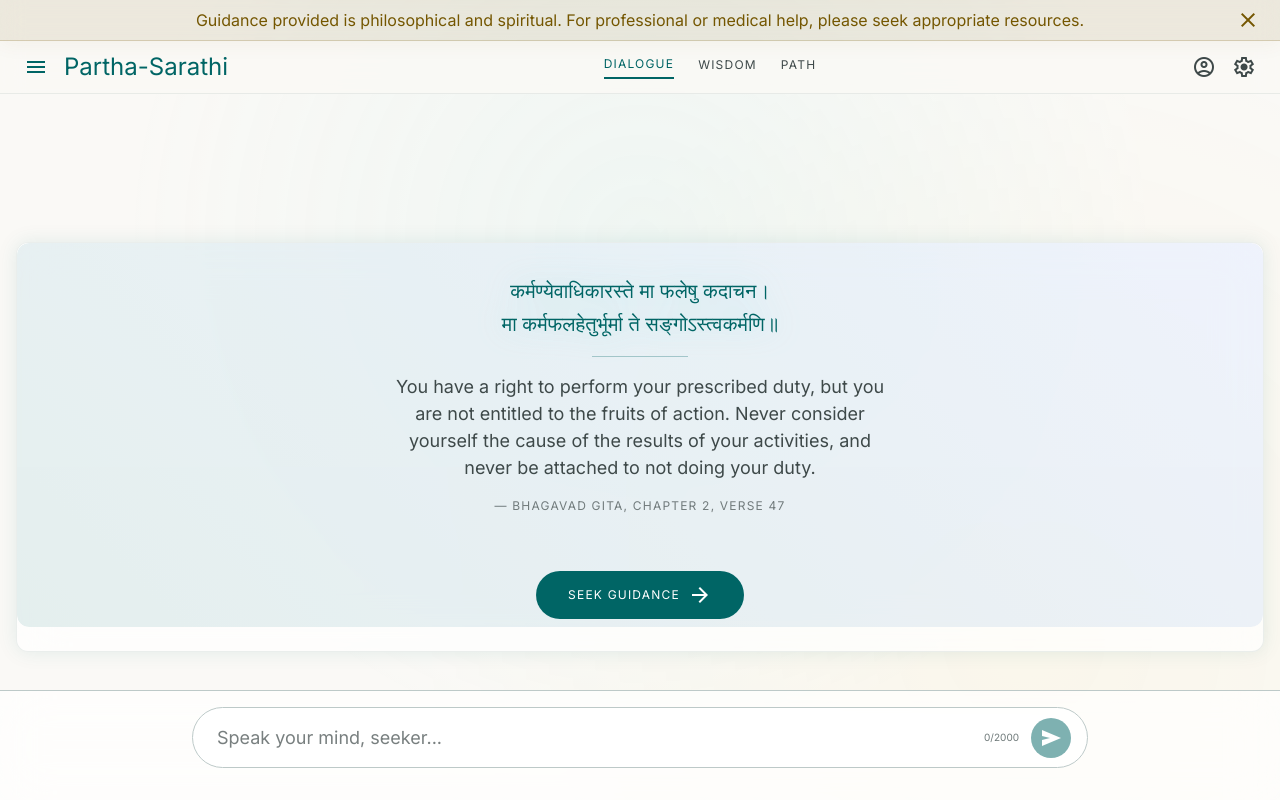
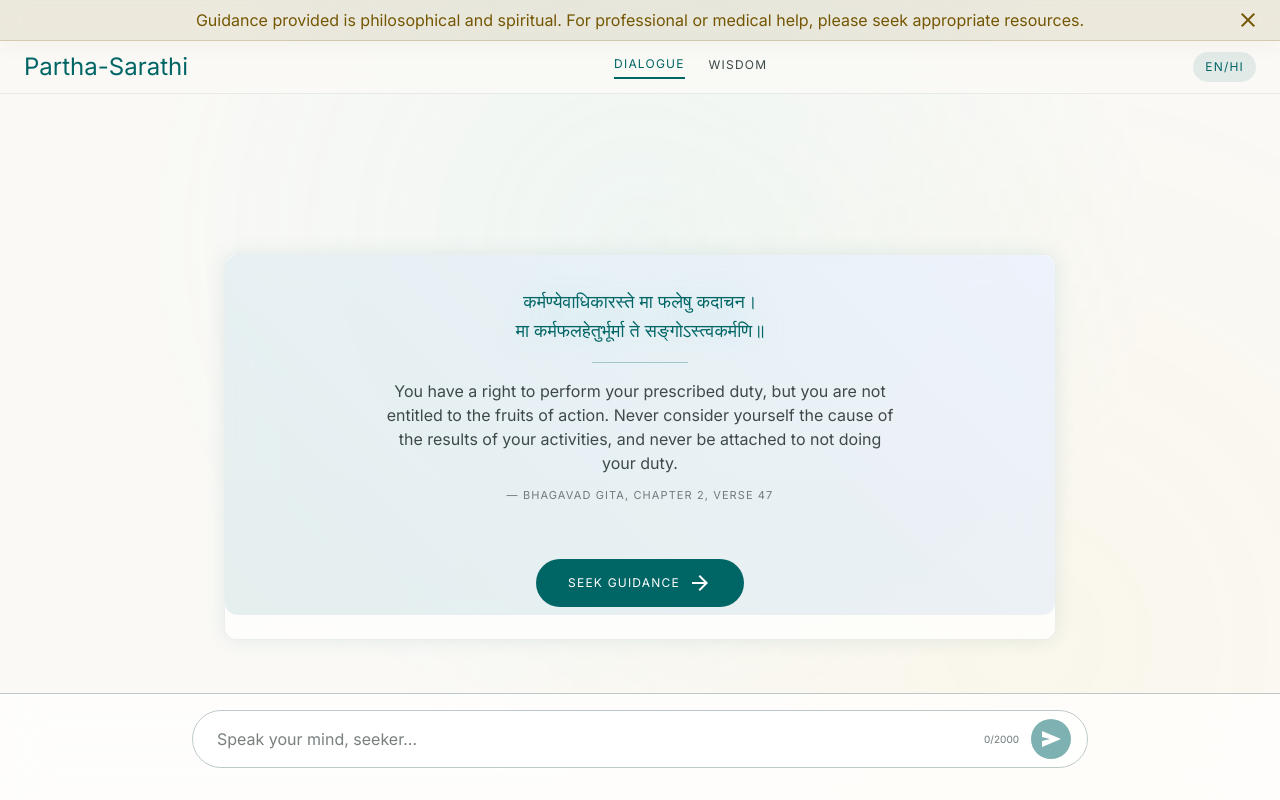
Before and after one commit to Pankaj-Shrivastava/partha-sarathi, a React (Vite) app: page / in a window 1280 px wide. Built offline with nearby package versions, Linux system fonts and the light colour scheme; a web font is replaced by a local one.

Commit message:
feat: implement core UI components for chat interface, including Shloka visualization and welcome screen.

```diff
--- a/src/App.jsx
+++ b/src/App.jsx
@@ -32,7 +32,6 @@ function App() {
       {/* Top AppBar */}
       <header className="w-full z-40 flex justify-between items-center px-4 md:px-6 py-2 bg-surface/80 backdrop-blur-md border-b border-outline-variant/30 relative">
         <div className="flex items-center gap-4">
-          <span className="material-symbols-outlined text-primary text-2xl cursor-pointer hover:text-primary-container transition-colors">menu</span>
           <div className="flex flex-col">
             <span className="font-headline-md text-[24px] text-primary">Partha-Sarathi</span>
           </div>
@@ -40,11 +39,15 @@ function App() {
         <div className="hidden md:flex items-center gap-6">
           <button className="font-label-sm text-[12px] text-primary border-b-2 border-primary pb-1 uppercase tracking-widest">Dialogue</button>
           <button className="font-label-sm text-[12px] text-on-surface-variant hover:text-primary transition-colors pb-1 uppercase tracking-widest">Wisdom</button>
-          <button className="font-label-sm text-[12px] text-on-surface-variant hover:text-primary transition-colors pb-1 uppercase tracking-widest">Path</button>
         </div>
         <div className="flex items-center gap-4">
-          <span className="material-symbols-outlined text-on-surface-variant text-2xl cursor-pointer hover:text-primary transition-colors">account_circle</span>
-          <span className="material-symbols-outlined text-on-surface-variant text-2xl cursor-pointer hover:text-primary transition-colors">settings</span>
+          <button
+            className="flex items-center gap-1 font-label-sm text-[12px] text-primary hover:text-primary-container transition-colors tracking-widest bg-primary/10 px-3 py-1.5 rounded-full"
+            aria-label="Toggle Language"
+            title="Toggle between English and Hindi"
+          >
+            <span className="uppercase">EN/HI</span>
+          </button>
         </div>
       </header>
 
--- a/src/components/ChatWindow.jsx
+++ b/src/components/ChatWindow.jsx
@@ -36,11 +36,11 @@ export default function ChatWindow({ messages }) {
 
   return (
     <div
-      className="flex-1 overflow-y-auto overflow-x-hidden relative scroll-smooth"
+      className="flex-1 overflow-y-auto overflow-x-hidden relative scroll-smooth w-full"
       ref={containerRef}
       onScroll={handleScroll}
     >
-      <main className="flex-1 w-full max-w-[1280px] mx-auto px-4 md:px-6 pt-10 pb-[120px] flex flex-col gap-8 relative z-10">
+      <main className="w-full max-w-4xl mx-auto px-6 md:px-8 pt-10 pb-[120px] flex flex-col gap-8 relative z-10">
         {messages.map((msg) => {
           if (msg.role === 'user') {
             return <MessageBubble key={msg.id} message={msg} />;
--- a/src/components/InputBar.jsx
+++ b/src/components/InputBar.jsx
@@ -23,7 +23,7 @@ export default function InputBar({ onSend, disabled, isLoading }) {
         >
           <input
             ref={inputRef}
-            className="flex-1 bg-transparent border-none text-on-surface font-body-lg text-[18px] placeholder:text-on-surface-variant/70 focus:ring-0 px-4 py-2 outline-none disabled:opacity-50"
+            className="flex-1 bg-transparent border-none text-on-surface font-body-lg text-[16px] placeholder:text-on-surface-variant/70 focus:ring-0 px-4 py-2 outline-none disabled:opacity-50"
             placeholder={isLoading ? "Seeking guidance..." : "Speak your mind, seeker..."}
             type="text"
             value={text}
--- a/src/components/ShlokaCard.jsx
+++ b/src/components/ShlokaCard.jsx
@@ -5,21 +5,20 @@ export default function ShlokaCard({ data }) {
 
   return (
     <div className="flex justify-start w-full">
-      <div className="w-full max-w-[95%] shadow-md rounded-[24px] p-[1px] bg-gradient-to-r from-primary to-secondary">
-        <div className="bg-white/85 backdrop-blur-[16px] rounded-[23px] p-6 md:p-8 flex flex-col gap-6">
+      <div className="w-full max-w-[95%] shadow-md rounded-[20px] p-[1px] bg-gradient-to-r from-primary to-secondary">
+        <div className="bg-white/85 backdrop-blur-[16px] rounded-[19px] p-5 md:p-6 flex flex-col gap-5">
 
-          {/* Citation */}
-          <div className="flex items-center gap-2 text-tertiary border-b border-outline-variant/50 pb-4">
-            <span className="material-symbols-outlined text-[18px]">auto_awesome</span>
-            <span className="font-label-sm text-[12px] tracking-widest text-tertiary uppercase">
+          <div className="flex items-center gap-2 text-tertiary border-b border-outline-variant/50 pb-3">
+            <span className="material-symbols-outlined text-[16px]">auto_awesome</span>
+            <span className="font-label-sm text-[11px] tracking-widest text-tertiary uppercase">
               Bhagavad Gita • {shloka?.citation || 'Shloka'}
             </span>
           </div>
 
           {/* Devanagari Verse */}
           {shloka?.devanagari && (
-            <div className="text-center py-4">
-              <p className="font-sanskrit text-[20px] text-primary drop-shadow-[0_0_10px_rgba(116,86,0,0.2)] leading-relaxed overflow-wrap break-word" lang="sa">
+            <div className="text-center py-3">
+              <p className="font-sanskrit text-[18px] text-primary drop-shadow-[0_0_10px_rgba(116,86,0,0.2)] leading-relaxed overflow-wrap break-word" lang="sa">
                 {shloka.devanagari}
               </p>
             </div>
@@ -27,8 +26,8 @@ export default function ShlokaCard({ data }) {
 
           {/* English Translation */}
           {translation && (
-            <div className="bg-primary/5 rounded-lg p-6 border border-primary/10">
-              <p className="font-body-lg text-[18px] text-on-surface-variant italic text-center">
+            <div className="bg-primary/5 rounded-lg p-5 border border-primary/10">
+              <p className="font-body-lg text-[16px] text-on-surface-variant italic text-center">
                 "{translation}"
               </p>
             </div>
@@ -38,12 +37,12 @@ export default function ShlokaCard({ data }) {
 
           {/* The Guidance / Application */}
           {application && (
-            <div className="flex flex-col gap-3">
-              <h3 className="font-headline-md text-[32px] font-medium text-primary flex items-center gap-2">
-                <span className="material-symbols-outlined">explore</span>
+            <div className="flex flex-col gap-2">
+              <h3 className="font-headline-md text-[24px] font-medium text-primary flex items-center gap-2">
+                <span className="material-symbols-outlined text-[20px]">explore</span>
                 The Guidance
               </h3>
-              <p className="font-body-md text-[16px] text-on-surface/90 leading-relaxed">
+              <p className="font-body-md text-[15px] text-on-surface/90 leading-relaxed">
                 {application}
               </p>
             </div>
@@ -51,12 +50,12 @@ export default function ShlokaCard({ data }) {
 
           {/* Reflection Box */}
           {reflection && (
-            <div className="bg-secondary/10 border border-secondary/30 rounded-lg p-5 mt-2 shadow-sm">
+            <div className="bg-secondary/10 border border-secondary/30 rounded-lg p-4 mt-2 shadow-sm">
               <div className="flex items-start gap-3">
-                <span className="material-symbols-outlined text-secondary mt-1">psychology</span>
+                <span className="material-symbols-outlined text-[18px] text-secondary mt-0.5">psychology</span>
                 <div>
-                  <h4 className="font-label-sm text-[12px] uppercase tracking-widest text-secondary mb-2">Reflection</h4>
-                  <p className="font-body-md text-[16px] text-on-surface">{reflection}</p>
+                  <h4 className="font-label-sm text-[11px] uppercase tracking-widest text-secondary mb-1">Reflection</h4>
+                  <p className="font-body-md text-[15px] text-on-surface">{reflection}</p>
                 </div>
               </div>
             </div>
--- a/src/components/WelcomeShloka.jsx
+++ b/src/components/WelcomeShloka.jsx
@@ -2,25 +2,25 @@ import React from 'react';
 
 export default function WelcomeShloka({ onStart }) {
   return (
-    <div className="flex-1 flex flex-col items-center justify-center relative z-10 w-full max-w-container-max mx-auto h-full px-4">
+    <div className="flex-1 flex flex-col items-center justify-center relative z-10 w-full max-w-4xl mx-auto h-full px-6 md:px-8">
       <div className="w-full bg-surface-container-lowest/70 backdrop-blur-xl border border-outline-variant/30 rounded-xl p-8 shadow-[0_0_20px_rgba(0,106,106,0.1)] hover:shadow-[0_0_50px_rgba(0,106,106,0.3)] transition-shadow duration-1000 flex flex-col items-center text-center space-y-6 relative overflow-hidden group">
 
         {/* Subtle gradient border effect via pseudo-element */}
         <div className="absolute inset-0 rounded-xl border border-transparent [background:linear-gradient(45deg,rgba(0,106,106,0.2),rgba(98,146,253,0.2))_border-box] [-webkit-mask:linear-gradient(#fff_0_0)_padding-box,linear-gradient(#fff_0_0)] [-webkit-mask-composite:xor] pointer-events-none opacity-50 group-hover:opacity-100 transition-opacity duration-500"></div>
 
-        <div className="space-y-4 z-10">
-          <p className="font-sanskrit-text text-[20px] text-primary drop-shadow-[0_0_15px_rgba(118,214,213,0.4)] leading-relaxed">
+        <div className="space-y-3 z-10">
+          <p className="font-sanskrit-text text-[18px] text-primary drop-shadow-[0_0_15px_rgba(118,214,213,0.4)] leading-relaxed">
             कर्मण्येवाधिकारस्ते मा फलेषु कदाचन।<br/>
             मा कर्मफलहेतुर्भूर्मा ते सङ्गोऽस्त्वकर्मणि॥
           </p>
 
           <div className="h-px w-24 bg-primary/30 mx-auto my-4"></div>
 
-          <p className="font-body-lg text-[18px] text-on-surface-variant max-w-lg mx-auto">
+          <p className="font-body-lg text-[16px] text-on-surface-variant max-w-lg mx-auto">
             You have a right to perform your prescribed duty, but you are not entitled to the fruits of action. Never consider yourself the cause of the results of your activities, and never be attached to not doing your duty.
           </p>
 
-          <p className="font-label-sm text-[12px] text-on-surface-variant/70 mt-2 tracking-widest uppercase">
+          <p className="font-label-sm text-[11px] text-on-surface-variant/70 mt-2 tracking-widest uppercase">
             — Bhagavad Gita, Chapter 2, Verse 47
           </p>
         </div>
```
